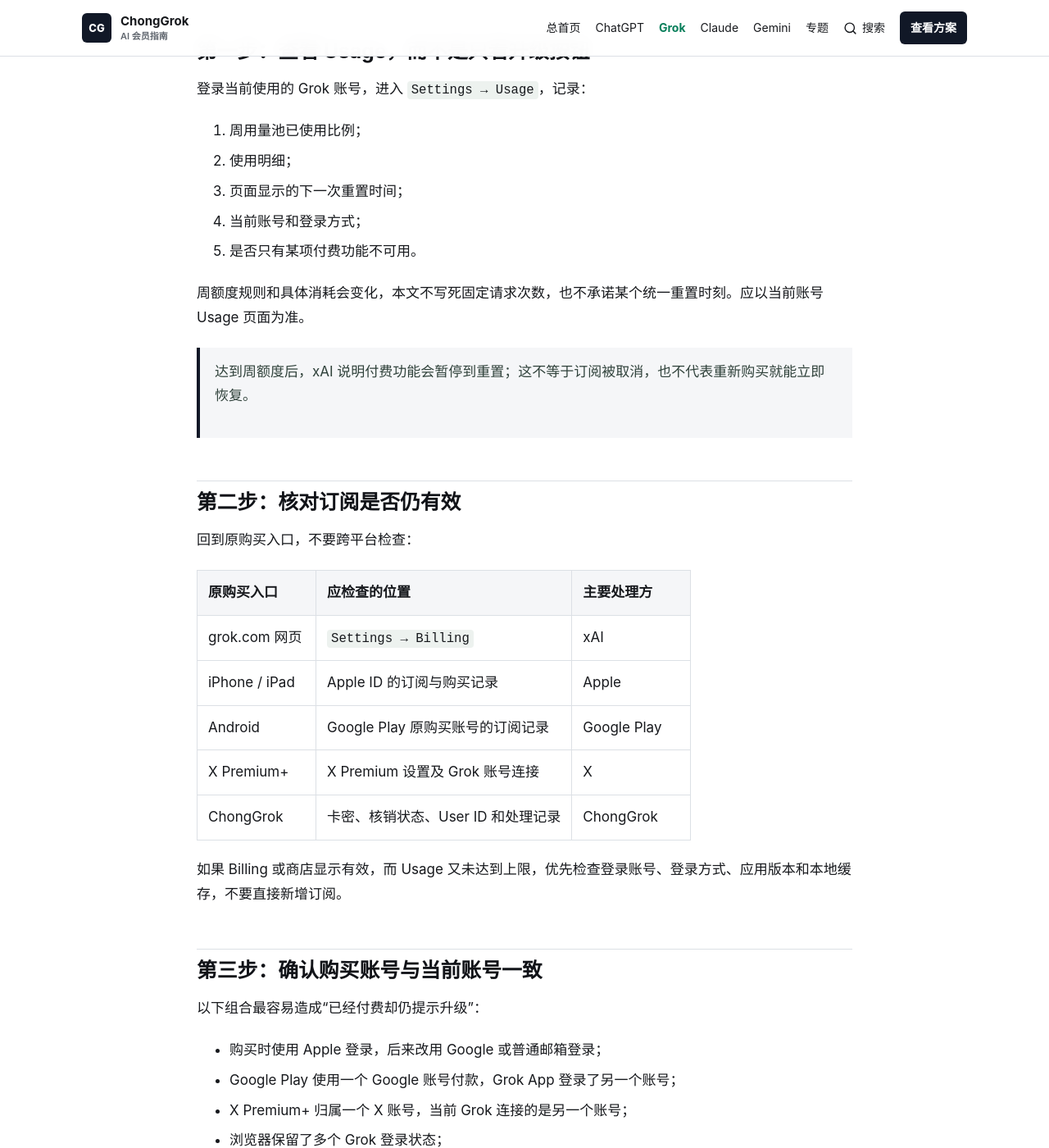
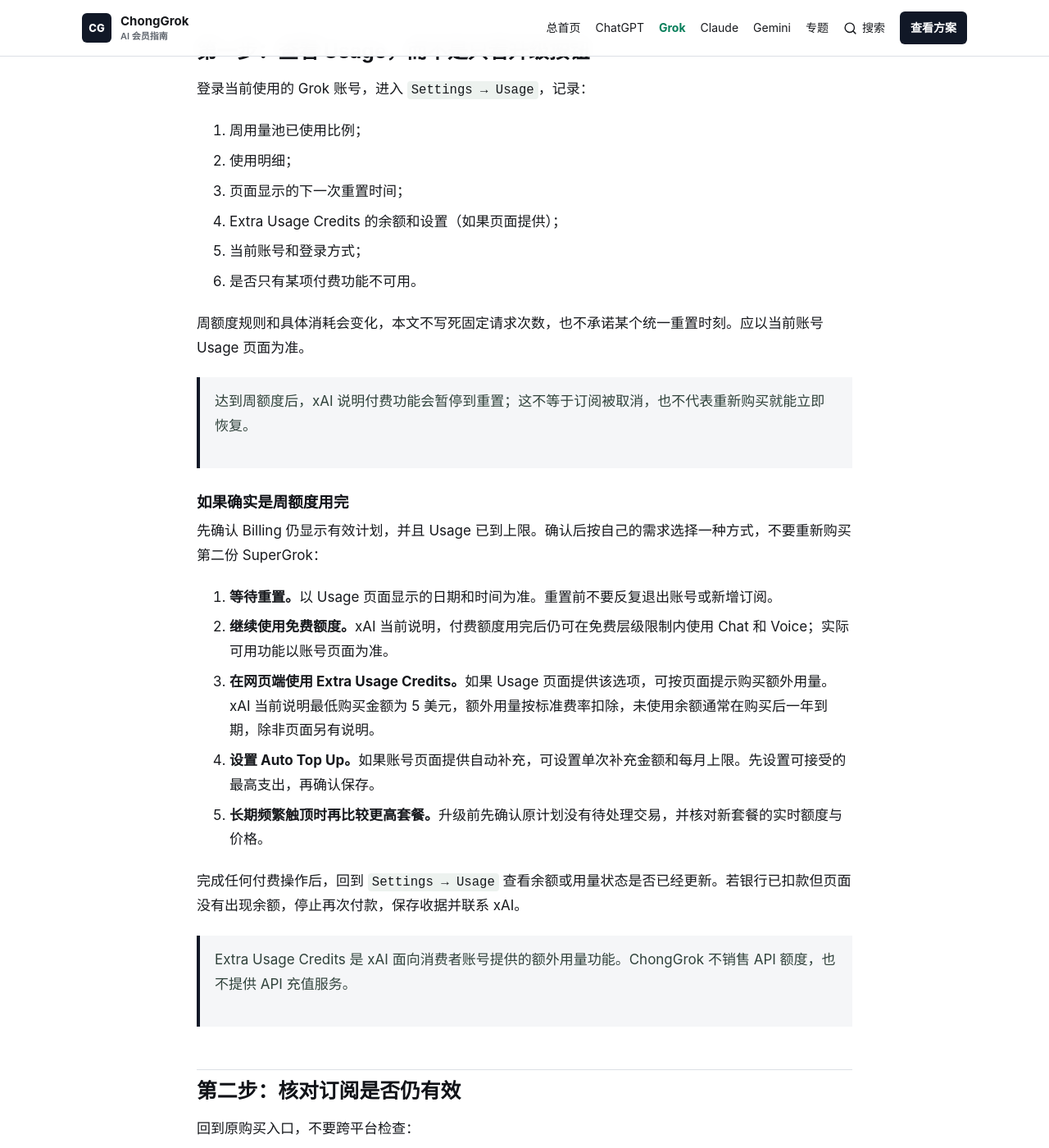
Before and after one commit to he20000405-pixel/supergrok-china-guide, a Jekyll site: the page built from guides/supergrok-weekly-limit-vs-subscription.md, in a window 1280 px wide and 1400 px high, scrolled down 1115 px. Shown: the whole window at 82% size. Built offline with Jekyll 4.4.1, drawn with Linux system fonts in a browser that asks for light colours; some of the changed text lies outside the part shown.

Commit message:
Clarify weekly usage and billing options

```diff
--- a/_includes/footer.html
+++ b/_includes/footer.html
@@ -7,7 +7,7 @@
     <div class="footer-links" aria-label="页脚导航">
       <div><strong>知识库</strong><a href="{{ site.portal_url }}">总首页</a><a href="{{ '/guides/' | relative_url }}">Grok 专题</a><a href="{{ site.chatgpt_guide_url }}">ChatGPT 指南</a></div>
       <div><strong>实用资源</strong><a href="{{ site.portal_url }}resources/ai-membership-safety-checklist/">订阅安全清单</a><a href="{{ site.portal_url }}resources/ai-subscription-payment-troubleshooting/">付款排障决策树</a><a href="{{ site.portal_url }}search/">搜索全部内容</a></div>
-      <div><strong>服务入口</strong><a href="https://chonggrok.com/supergrok">SuperGrok 实时方案</a><a href="https://chonggrok.com/verify">已有卡密核销</a><a href="{{ '/en/' | relative_url }}" lang="en">English guide</a></div>
+      <div><strong>服务入口</strong><a href="https://chonggrok.com/supergrok?utm_source=github_pages&amp;utm_medium=referral&amp;utm_campaign=grok_knowledge&amp;utm_content=footer">SuperGrok 实时方案</a><a href="https://chonggrok.com/verify?utm_source=github_pages&amp;utm_medium=referral&amp;utm_campaign=grok_knowledge&amp;utm_content=footer_verify">已有卡密核销</a><a href="{{ '/en/' | relative_url }}" lang="en">English guide</a></div>
     </div>
     <p class="footer-disclaimer">本站为 chonggrok.com 的独立服务指南，与 xAI、X 不存在隶属、授权或官方合作关系。套餐、权益和可用模型以官方页面及账号内实时展示为准。</p>
   </div>
--- a/_includes/header.html
+++ b/_includes/header.html
@@ -15,7 +15,7 @@
         <svg aria-hidden="true" viewBox="0 0 24 24"><circle cx="11" cy="11" r="8"></circle><path d="m21 21-4.3-4.3"></path></svg>
         <span>搜索</span>
       </a>
-      <a class="nav-cta" href="https://chonggrok.com/supergrok">查看方案</a>
+      <a class="nav-cta" href="https://chonggrok.com/supergrok?utm_source=github_pages&amp;utm_medium=referral&amp;utm_campaign=grok_knowledge&amp;utm_content=header">查看方案</a>
     </nav>
     <details class="mobile-nav">
       <summary aria-label="打开导航菜单">
@@ -35,7 +35,7 @@
           <label for="mobile-search">搜索四个产品知识库</label>
           <div><input id="mobile-search" name="q" type="search" placeholder="付款失败、Free、User ID"><button type="submit">搜索</button></div>
         </form>
-        <a class="mobile-cta" href="https://chonggrok.com/supergrok">查看 SuperGrok 实时方案</a>
+        <a class="mobile-cta" href="https://chonggrok.com/supergrok?utm_source=github_pages&amp;utm_medium=referral&amp;utm_campaign=grok_knowledge&amp;utm_content=mobile_menu">查看 SuperGrok 实时方案</a>
       </div>
     </details>
   </div>
--- a/guides/supergrok-weekly-limit-vs-subscription.md
+++ b/guides/supergrok-weekly-limit-vs-subscription.md
@@ -20,7 +20,7 @@ faq:
   - question: "订阅有效但部分功能不可用，应该重新购买吗？"
     answer: "不应该。先核对 Usage、原购买渠道和当前账号。已有有效订阅、成功扣款或待处理交易时重复购买，可能形成多笔订阅或退款困难。"
   - question: "何时应该联系 ChongGrok 售后？"
-    answer: "仅当订单来自 ChongGrok，且需要核对卡密、提交的 User ID 或处理记录时联系 ChongGrok。官网、Apple、Google Play 或 X 的账单与退款应由对应平台处理。"
+    answer: "仅当订单来自 ChongGrok，且需要核对卡密、提交的 User ID 或处理记录时联系 ChongGrok。网页订阅和 Google Play 的 SuperGrok 退款按 xAI 当前 FAQ 通过 xAI 处理；Apple 退款由 Apple 处理；X Premium+ 问题回原计费渠道处理。"
 ---
 
 # SuperGrok 付费后仍提示升级？区分周额度用完、订阅未生效与登录错账号
@@ -47,12 +47,27 @@ xAI 当前消费者 FAQ 说明，Grok 付费功能使用共享周用量池。达
 1. 周用量池已使用比例；
 2. 使用明细；
 3. 页面显示的下一次重置时间；
-4. 当前账号和登录方式；
-5. 是否只有某项付费功能不可用。
+4. Extra Usage Credits 的余额和设置（如果页面提供）；
+5. 当前账号和登录方式；
+6. 是否只有某项付费功能不可用。
 
 周额度规则和具体消耗会变化，本文不写死固定请求次数，也不承诺某个统一重置时刻。应以当前账号 Usage 页面为准。
 
 > 达到周额度后，xAI 说明付费功能会暂停到重置；这不等于订阅被取消，也不代表重新购买就能立即恢复。
+
+### 如果确实是周额度用完
+
+先确认 Billing 仍显示有效计划，并且 Usage 已到上限。确认后按自己的需求选择一种方式，不要重新购买第二份 SuperGrok：
+
+1. **等待重置。**以 Usage 页面显示的日期和时间为准。重置前不要反复退出账号或新增订阅。
+2. **继续使用免费额度。**xAI 当前说明，付费额度用完后仍可在免费层级限制内使用 Chat 和 Voice；实际可用功能以账号页面为准。
+3. **在网页端使用 Extra Usage Credits。**如果 Usage 页面提供该选项，可按页面提示购买额外用量。xAI 当前说明最低购买金额为 5 美元，额外用量按标准费率扣除，未使用余额通常在购买后一年到期，除非页面另有说明。
+4. **设置 Auto Top Up。**如果账号页面提供自动补充，可设置单次补充金额和每月上限。先设置可接受的最高支出，再确认保存。
+5. **长期频繁触顶时再比较更高套餐。**升级前先确认原计划没有待处理交易，并核对新套餐的实时额度与价格。
+
+完成任何付费操作后，回到 `Settings → Usage` 查看余额或用量状态是否已经更新。若银行已扣款但页面没有出现余额，停止再次付款，保存收据并联系 xAI。
+
+> Extra Usage Credits 是 xAI 面向消费者账号提供的额外用量功能。ChongGrok 不销售 API 额度，也不提供 API 充值服务。
 
 ## 第二步：核对订阅是否仍有效
 
@@ -62,7 +77,7 @@ xAI 当前消费者 FAQ 说明，Grok 付费功能使用共享周用量池。达
 |---|---|---|
 | grok.com 网页 | `Settings → Billing` | xAI |
 | iPhone / iPad | Apple ID 的订阅与购买记录 | Apple |
-| Android | Google Play 原购买账号的订阅记录 | Google Play |
+| Android | Google Play 原购买账号的订阅记录 | 取消由 Google Play 管理；SuperGrok 退款按 xAI FAQ 由 xAI 处理 |
 | X Premium+ | X Premium 设置及 Grok 账号连接 | X |
 | ChongGrok | 卡密、核销状态、User ID 和处理记录 | ChongGrok |
 
@@ -110,7 +125,8 @@ xAI 当前消费者 FAQ 说明，Grok 付费功能使用共享周用量池。达
 
 - grok.com 网页订阅、账号权益：xAI 支持；
 - Apple 订单和退款：Apple；
-- Google Play 订单和退款：Google Play；
+- Google Play 订阅状态和取消：Google Play；
+- Google Play 购买的 SuperGrok 退款：按 xAI 当前 FAQ 提交 xAI Refund Request；
 - X Premium+ 订阅：X；
 - ChongGrok 卡密、User ID 与处理记录：ChongGrok 售后；
 - 银行交易显示“待处理”或被拒付：发卡行。
@@ -131,4 +147,4 @@ xAI 当前消费者 FAQ 说明，Grok 付费功能使用共享周用量池。达
 - [xAI Grok Website / Apps FAQ](https://docs.x.ai/grok/faq)
 - [AI 订阅付款排障决策树](https://he20000405-pixel.github.io/resources/ai-subscription-payment-troubleshooting/)
 
-**核验日期：2026 年 7 月 23 日。**套餐、周额度、功能和支持入口以 xAI、X、Apple、Google Play 的实时页面为准。
+**核验日期：2026 年 8 月 17 日。**套餐、周额度、额外用量、退款规则和支持入口以 xAI、X、Apple、Google Play 的实时页面为准。
```
Also changed, not shown: other parts of guides/supergrok-weekly-limit-vs-subscription.md (+1 -1 lines).
